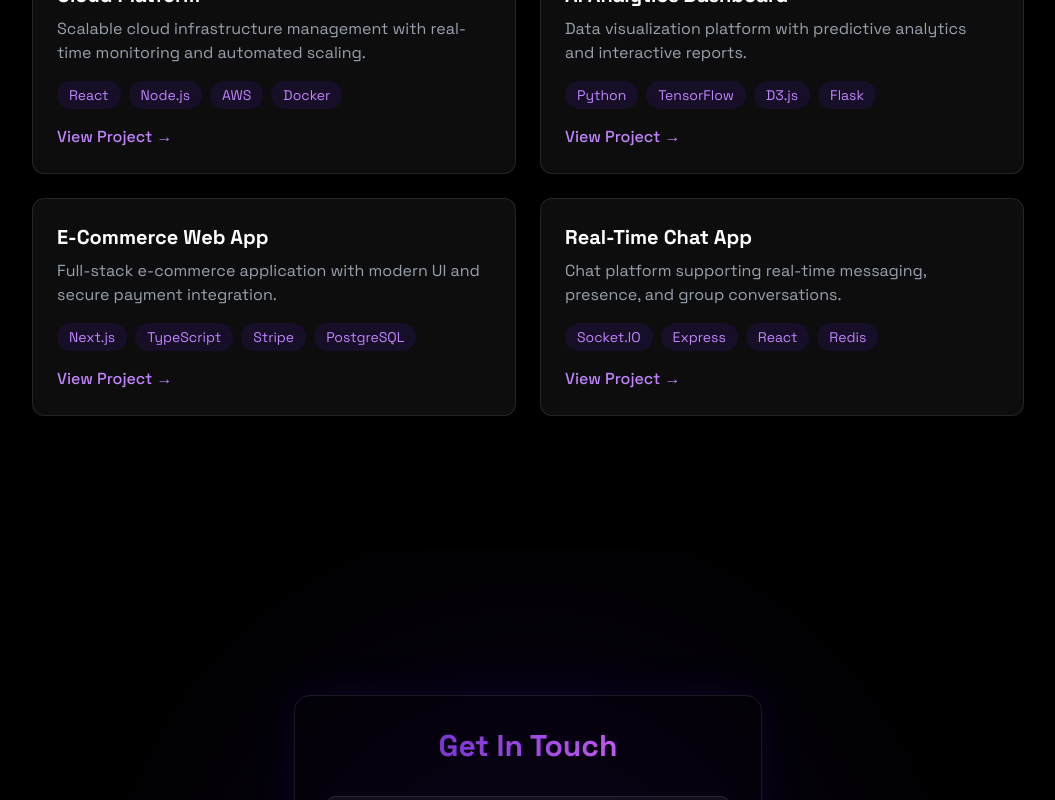
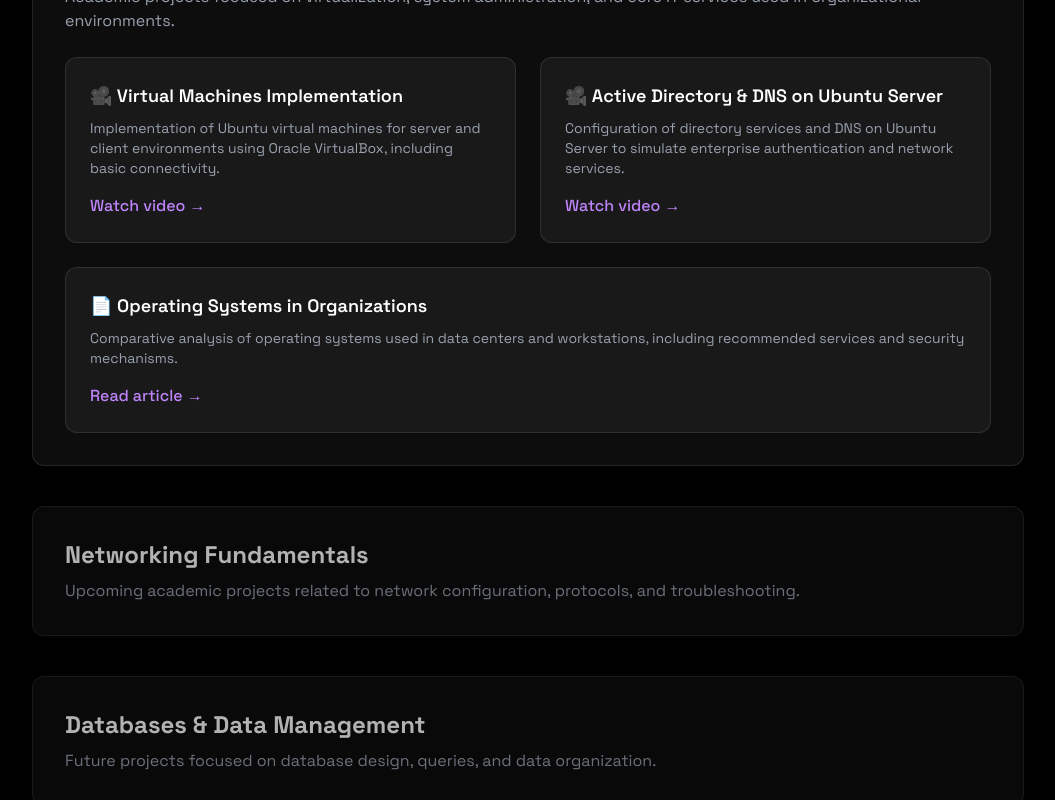
Before and after one commit to yennivanessa97/PersonalPortfolio, a React (Vite) app: page / in a window 1280 px wide. Shown: the part 1980-2780 px from the top of the page, without its empty margins (112-1167 px from the left). Built offline with nearby package versions, Linux system fonts and the light colour scheme.

Commit message:
refactor: reorganization projects section

```diff
--- a/src/components/sections/Projects.jsx
+++ b/src/components/sections/Projects.jsx
@@ -4,11 +4,10 @@ export const Projects = () => {
       id="projects"
       className="min-h-screen flex items-center justify-center py-20"
     >
-
       <div className="max-w-5xl mx-auto px-4">
         {/* Title */}
         <h2
-          className="text-3xl font-bold mb-10 text-center
+          className="text-3xl font-bold mb-12 text-center
                      bg-gradient-to-r from-[#5315C0] to-[#C084FC]
                      bg-clip-text text-transparent
                      drop-shadow-[0_0_20px_rgba(192,132,252,0.25)]"
@@ -16,77 +15,165 @@ export const Projects = () => {
           Projects
         </h2>
 
+        <div className="space-y-10">
+
+          {/* ===================== */}
+          {/* Operating Systems */}
+          {/* ===================== */}
+          <div
+            className="p-8 rounded-xl border border-white/10
+                       bg-white/5 backdrop-blur
+                       hover:-translate-y-1 transition-all"
+          >
+            <h3 className="text-2xl font-bold mb-2 text-white">
+              Operating Systems
+            </h3>
+
+            <p className="text-gray-400 mb-6">
+              Academic projects focused on virtualization, system administration,
+              and core IT services used in organizational environments.
+            </p>
+
             <div className="grid grid-cols-1 md:grid-cols-2 gap-6">
-          {[
-            {
-              title: "Cloud Platform",
-              desc:
-                "Scalable cloud infrastructure management with real-time monitoring and automated scaling.",
-              tech: ["React", "Node.js", "AWS", "Docker"],
-            },
-            {
-              title: "AI Analytics Dashboard",
-              desc:
-                "Data visualization platform with predictive analytics and interactive reports.",
-              tech: ["Python", "TensorFlow", "D3.js", "Flask"],
-            },
-            {
-              title: "E-Commerce Web App",
-              desc:
-                "Full-stack e-commerce application with modern UI and secure payment integration.",
-              tech: ["Next.js", "TypeScript", "Stripe", "PostgreSQL"],
-            },
-            {
-              title: "Real-Time Chat App",
-              desc:
-                "Chat platform supporting real-time messaging, presence, and group conversations.",
-              tech: ["Socket.IO", "Express", "React", "Redis"],
-            },
-          ].map((project, index) => (
+              {/* Project 1 */}
+
               <div
-              key={index}
+        onClick={() =>
+          window.open("https://youtu.be/X_DPi32d0zI", "_blank")
+        }
         className="p-6 rounded-xl border border-white/10
-                         bg-white/5 backdrop-blur
+                   bg-white/5 cursor-pointer
                    hover:-translate-y-1
                    hover:border-[#C084FC]/40
                    hover:shadow-[0_0_25px_rgba(192,132,252,0.2)]
                    transition-all"
       >
-              <h3 className="text-xl font-bold mb-2 text-white">
-                {project.title}
-              </h3>
+        <h4 className="text-lg font-semibold text-white mb-2">
+          🎥 Virtual Machines Implementation
+        </h4>
 
-              <p className="text-gray-400 mb-4">
-                {project.desc}
+        <p className="text-gray-400 text-sm mb-4">
+          Implementation of Ubuntu virtual machines for server and client
+          environments using Oracle VirtualBox, including basic connectivity.
         </p>
 
-              <div className="flex flex-wrap gap-2 mb-4">
-                {project.tech.map((tech, key) => (
-                  <span
-                    key={key}
-                    className="bg-[#5315C0]/15 text-[#C084FC]
-                               py-1 px-3 rounded-full text-sm
-                               hover:bg-[#5315C0]/30
-                               hover:shadow-[0_0_12px_rgba(192,132,252,0.35)]
-                               transition"
+        <a
+          href="https://youtu.be/X_DPi32d0zI"
+          target="_blank"
+          rel="noopener noreferrer"
+          onClick={(e) => e.stopPropagation()}
+          className="text-[#C084FC] hover:text-[#E9D5FF] font-medium"
         >
-                    {tech}
-                  </span>
-                ))}
+          Watch video →
+        </a>
       </div>
 
+              {/* Project 2 */}
+              <div
+        onClick={() =>
+          window.open("https://youtu.be/gmK8NSGcwJs", "_blank")
+        }
+        className="p-6 rounded-xl border border-white/10
+                   bg-white/5 cursor-pointer
+                   hover:-translate-y-1
+                   hover:border-[#C084FC]/40
+                   hover:shadow-[0_0_25px_rgba(192,132,252,0.2)]
+                   transition-all"
+      >
+        <h4 className="text-lg font-semibold text-white mb-2">
+          🎥 Active Directory & DNS on Ubuntu Server
+        </h4>
+
+        <p className="text-gray-400 text-sm mb-4">
+          Configuration of directory services and DNS on Ubuntu Server
+          to simulate enterprise authentication and network services.
+        </p>
+
         <a
-                href="#"
-                className="text-[#C084FC] hover:text-[#E9D5FF]
-                           transition-colors font-medium"
+          href="https://youtu.be/gmK8NSGcwJs"
+          target="_blank"
+          rel="noopener noreferrer"
+          onClick={(e) => e.stopPropagation()}
+          className="text-[#C084FC] hover:text-[#E9D5FF] font-medium"
         >
-                View Project →
+          Watch video →
         </a>
       </div>
-          ))}
+              {/* Project 3 */}
+              <div
+        onClick={() =>
+          window.open(
+            "https://docs.google.com/document/d/1bDniLkvKqauh0p5ay_74tSYWDG_ye6POHWKCxb4IgEc/edit?usp=sharing",
+            "_blank"
+          )
+        }
+        className="p-6 rounded-xl border border-white/10
+                   bg-white/5 md:col-span-2 cursor-pointer
+                   hover:-translate-y-1
+                   hover:border-[#C084FC]/40
+                   hover:shadow-[0_0_25px_rgba(192,132,252,0.2)]
+                   transition-all"
+      >
+        <h4 className="text-lg font-semibold text-white mb-2">
+          📄 Operating Systems in Organizations
+        </h4>
+
+        <p className="text-gray-400 text-sm mb-4">
+          Comparative analysis of operating systems used in data centers
+          and workstations, including recommended services and security
+          mechanisms.
+        </p>
+
+        <a
+          href="https://docs.google.com/document/d/1bDniLkvKqauh0p5ay_74tSYWDG_ye6POHWKCxb4IgEc/edit?usp=sharing"
+          target="_blank"
+          rel="noopener noreferrer"
+          onClick={(e) => e.stopPropagation()}
+          className="text-[#C084FC] hover:text-[#E9D5FF] font-medium"
+        >
+          Read article →
+        </a>
+      </div>
+
             </div>
           </div>
 
+          {/* ===================== */}
+          {/* Placeholder Course 1 */}
+          {/* ===================== */}
+          <div
+            className="p-8 rounded-xl border border-white/10
+                       bg-white/5 backdrop-blur
+                       opacity-70"
+          >
+            <h3 className="text-2xl font-bold text-white mb-2">
+              Networking Fundamentals
+            </h3>
+            <p className="text-gray-400">
+              Upcoming academic projects related to network configuration,
+              protocols, and troubleshooting.
+            </p>
+          </div>
+
+          {/* ===================== */}
+          {/* Placeholder Course 2 */}
+          {/* ===================== */}
+          <div
+            className="p-8 rounded-xl border border-white/10
+                       bg-white/5 backdrop-blur
+                       opacity-70"
+          >
+            <h3 className="text-2xl font-bold text-white mb-2">
+              Databases & Data Management
+            </h3>
+            <p className="text-gray-400">
+              Future projects focused on database design, queries, and data
+              organization.
+            </p>
+          </div>
+
+        </div>
+      </div>
     </section>
   );
 };
```
Lines whose indentation alone changed are shown as unchanged.
